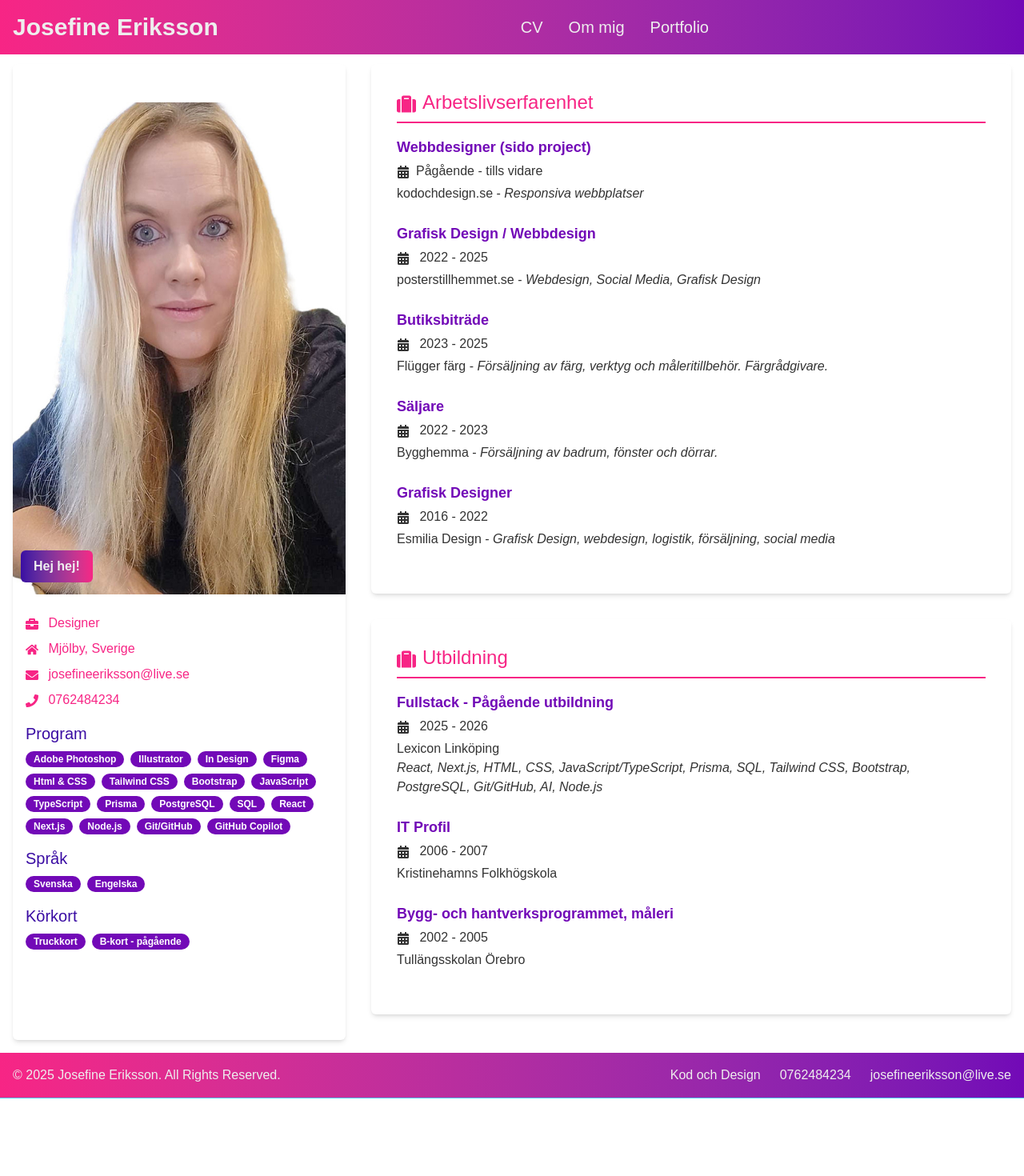
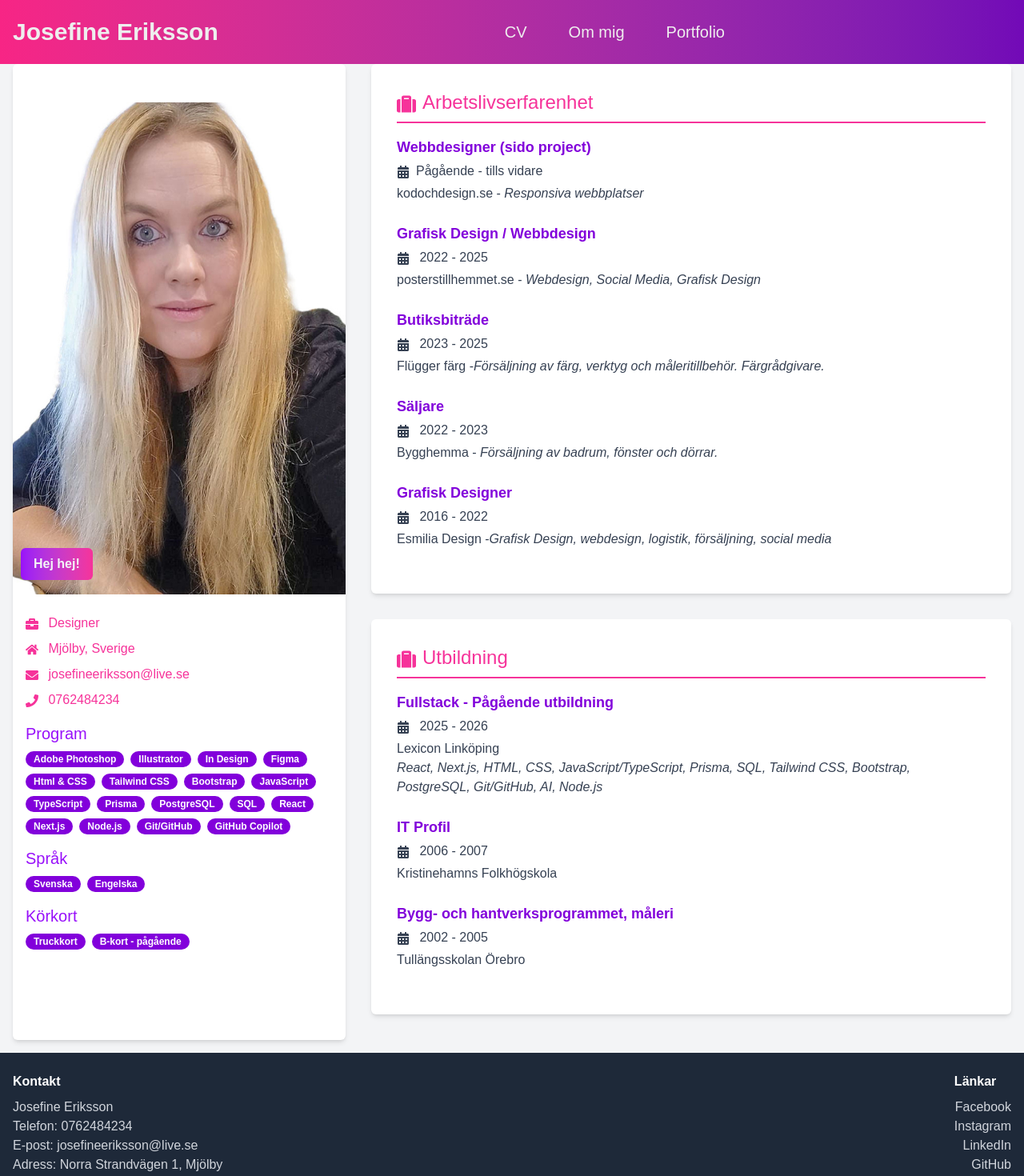
Before and after one commit to knixan/josefinecvportfolio, a Next.js app: page / in a window 1280 px wide. Shown: the top 1470 px of the page at 80% size. Before the commit the page ends 1373 px from the top, so only its background shows below. Built offline with nearby package versions, Linux system fonts and the light colour scheme.

Commit message:
ändrig av bakgrundsfärg

```diff
--- a/src/app/ommig/page.tsx
+++ b/src/app/ommig/page.tsx
@@ -2,14 +2,14 @@ import Link from "next/link";
 
 const AboutPage = () => {
   return (
-    <div className="max-w-4xl mx-auto px-4 mt-20">
+    <div className="max-w-4xl mx-auto px-4 mt-20 bg-gray-100 dark:bg-gray-900 text-gray-800 dark:text-gray-200">
       <main className="About-column">
         {/* Om mig */}
-        <section className="bg-[#ffffff] mb-8 p-8 rounded-md shadow-md text-light-beige">
-          <h2 className="text-[#f72585] border-b-2 border-[#f72585] pb-2 mb-4 text-2xl">
+        <section className="bg-white dark:bg-gray-800 mb-8 p-8 rounded-md shadow-md">
+          <h2 className="text-pink-500 dark:text-pink-400 border-b-2 border-pink-500 dark:border-pink-400 pb-2 mb-4 text-2xl">
             Om mig
           </h2>
-          <p className="mb-4 text-[#333333]">
+          <p className="mb-4 text-gray-700 dark:text-gray-300">
             Hej! Jag heter Josefine och är 40 år gammal. Jag har två
             tonårsdöttrar som är 15 och 16 år. Ursprungligen kommer jag från
             Örebro, men har bott i Hallsberg i 14 år. Den 1 augusti flyttar vi
@@ -30,15 +30,16 @@ const AboutPage = () => {
               allow="accelerometer; autoplay; clipboard-write; encrypted-media; gyroscope; picture-in-picture; web-share"
               referrerPolicy="strict-origin-when-cross-origin"
               allowFullScreen
+              className="w-full aspect-video"
             ></iframe>
           </div>
         </section>
         {/* Söker */}
-        <section className="bg-[#f5edfa] mb-8 p-8 rounded-md shadow-md text-light-beige">
-          <h2 className="text-[#f72585] border-b-2 border-[#cd95ae] pb-2 mb-4 text-2xl">
+        <section className="bg-gray-50 dark:bg-gray-700 mb-8 p-8 rounded-md shadow-md">
+          <h2 className="text-pink-500 dark:text-pink-400 border-b-2 border-pink-500 dark:border-pink-400 pb-2 mb-4 text-2xl">
             Söker
           </h2>
-          <p className="mb-4 text-[#333333]">
+          <p className="mb-4 text-gray-700 dark:text-gray-300">
             Just nu söker jag främst praktik då jag studerar till
             fullstackutvecklare på Lexicon i Linköping. Vi kommer i slutet av
             året att ha 12 veckors praktik som en del av utbildningen.
--- a/src/app/page.tsx
+++ b/src/app/page.tsx
@@ -34,9 +34,9 @@ const certifications = ["Truckkort", "B-kort - pågående"];
 
 const cvPage = () => {
   return (
-    <div className="container max-w-7xl mx-auto mt-16 p-4 flex gap-8 flex-wrap lg:flex-nowrap">
+    <div className="container max-w-7xl mx-auto mt-16 p-4 flex gap-8 flex-wrap lg:flex-nowrap bg-gray-100 dark:bg-gray-900 text-gray-800 dark:text-gray-200">
       {/* ASIDE */}
-      <aside className="left-column flex-none w-full lg:w-1/3 bg-[#ffffff] rounded-md shadow-md overflow-hidden">
+      <aside className="left-column flex-none w-full lg:w-1/3 bg-white dark:bg-gray-800 rounded-md shadow-md overflow-hidden">
         <div className="relative">
           <div className="w-full mt-12">
             <Image
@@ -44,35 +44,38 @@ const cvPage = () => {
               alt="Avatar"
               width={500}
               height={400}
+              className="object-cover"
             />
           </div>
-          <h2 className="absolute bottom-2.5 left-2.5 font-bold animate-bounce text-[#eeeeee] bg-gradient-to-r from-[#3a0ca3] to-[#f72585] px-4 py-2 rounded-md">
+          <h2 className="absolute bottom-2.5 left-2.5 font-bold animate-bounce text-gray-100 bg-gradient-to-r from-purple-600 to-pink-500 px-4 py-2 rounded-md">
             Hej hej!
           </h2>
         </div>
         {/* Info */}
         <div className="p-4">
-          <p className="my-2 text-[#f72585]">
+          <p className="my-2 text-pink-500 dark:text-pink-400">
             <FaBriefcase className="mr-2 inline-block" /> Designer
           </p>
-          <p className="my-2 text-[#f72585]">
+          <p className="my-2 text-pink-500 dark:text-pink-400">
             <FaHome className="mr-2 inline-block" /> Mjölby, Sverige
           </p>
-          <p className="my-2 text-[#f72585]">
+          <p className="my-2 text-pink-500 dark:text-pink-400">
             <FaEnvelope className="mr-2 inline-block" />{" "}
             josefineeriksson@live.se
           </p>
-          <p className="my-2 text-[#f72585]">
+          <p className="my-2 text-pink-500 dark:text-pink-400">
             <FaPhone className="mr-2 inline-block" /> 0762484234
           </p>
 
           {/* Färdigheter */}
-          <h3 className="mt-4 mb-2 text-xl text-[#3a0ca3]">Program</h3>
+          <h3 className="mt-4 mb-2 text-xl text-purple-600 dark:text-purple-400">
+            Program
+          </h3>
           <div className="flex flex-wrap gap-2 mb-4">
             {programs.map((program, index) => (
               <span
                 key={index}
-                className="bg-[#7209b7] text-white text-xs font-semibold px-2.5 py-0.5 rounded-full"
+                className="bg-purple-700 dark:bg-purple-600 text-white text-xs font-semibold px-2.5 py-0.5 rounded-full"
               >
                 {program}
               </span>
@@ -80,24 +83,28 @@ const cvPage = () => {
           </div>
 
           {/* Språk */}
-          <h3 className="mt-4 mb-2 text-xl text-[#3a0ca3]">Språk</h3>
+          <h3 className="mt-4 mb-2 text-xl text-purple-600 dark:text-purple-400">
+            Språk
+          </h3>
           <div className="flex flex-wrap gap-2 mb-4">
             {languages.map((language, index) => (
               <span
                 key={index}
-                className="bg-[#7209b7] text-white text-xs font-semibold px-2.5 py-0.5 rounded-full"
+                className="bg-purple-700 dark:bg-purple-600 text-white text-xs font-semibold px-2.5 py-0.5 rounded-full"
               >
                 {language}
               </span>
             ))}
           </div>
 
-          <h3 className="mt-4 text-xl mb-2 text-[#3a0ca3]">Körkort</h3>
+          <h3 className="mt-4 text-xl mb-2 text-purple-600 dark:text-purple-400">
+            Körkort
+          </h3>
           <div className="flex flex-wrap gap-2 mb-4">
             {certifications.map((certification, index) => (
               <span
                 key={index}
-                className="bg-[#7209b7] text-white text-xs font-semibold px-2.5 py-0.5 rounded-full"
+                className="bg-purple-700 dark:bg-purple-600 text-white text-xs font-semibold px-2.5 py-0.5 rounded-full"
               >
                 {certification}
               </span>
@@ -108,68 +115,70 @@ const cvPage = () => {
       {/* Main */}
       <main className="right-column flex-1 w-full lg:w-2/3">
         {/* Arbetslivserfarenhet */}
-        <section className="card bg-[#ffffff] mb-8 p-8 rounded-md shadow-md">
-          <h2 className="text-[#f72585] border-b-2 border-[#f72585] pb-2 mb-4 text-2xl">
+        <section className="card bg-white dark:bg-gray-800 mb-8 p-8 rounded-md shadow-md">
+          <h2 className="text-pink-500 dark:text-pink-400 border-b-2 border-pink-500 dark:border-pink-400 pb-2 mb-4 text-2xl">
             <FaSuitcase className="mr-2 inline-block" />
             Arbetslivserfarenhet
           </h2>
 
           <div className="job-entry mb-6">
-            <h5 className="font-bold text-[#7209b7] text-lg mb-1">
+            <h5 className="font-bold text-purple-700 dark:text-purple-400 text-lg mb-1">
               Webbdesigner (sido project)
             </h5>
-            <p className="my-1 text-[#333333]">
+            <p className="my-1 text-gray-700 dark:text-gray-300">
               <FaCalendarAlt className="mr-2 inline-block" />
               Pågående - tills vidare
             </p>
-            <p className="my-1 text-[#333333]">
+            <p className="my-1 text-gray-700 dark:text-gray-300">
               kodochdesign.se - <em>Responsiva webbplatser</em>
             </p>
           </div>
           <div className="job-entry mb-6">
-            <h5 className="font-bold text-[#7209b7] text-lg mb-1">
+            <h5 className="font-bold text-purple-700 dark:text-purple-400 text-lg mb-1">
               Grafisk Design / Webbdesign
             </h5>
-            <p className="my-1 text-[#333333]">
+            <p className="my-1 text-gray-700 dark:text-gray-300">
               <FaCalendarAlt className="mr-2 inline-block" /> 2022 - 2025
             </p>
-            <p className="my-1 text-[#333333]">
-              posterstillhemmet.se -{" "}
+            <p className="my-1 text-gray-700 dark:text-gray-300">
+              posterstillhemmet.se -
               <em> Webdesign, Social Media, Grafisk Design </em>
             </p>
           </div>
           <div className="job-entry mb-6">
-            <h5 className="font-bold text-[#7209b7] text-lg mb-1">
+            <h5 className="font-bold text-purple-700 dark:text-purple-400 text-lg mb-1">
               Butiksbiträde
             </h5>
-            <p className="my-1 text-[#333333]">
+            <p className="my-1 text-gray-700 dark:text-gray-300">
               <FaCalendarAlt className="mr-2 inline-block" /> 2023 - 2025
             </p>
-            <p className="my-1 text-[#333333]">
-              Flügger färg -{" "}
+            <p className="my-1 text-gray-700 dark:text-gray-300">
+              Flügger färg -
               <em>
                 Försäljning av färg, verktyg och måleritillbehör. Färgrådgivare.
               </em>
             </p>
           </div>
           <div className="job-entry mb-6">
-            <h5 className="font-bold text-[#7209b7] text-lg mb-1">Säljare</h5>
-            <p className="my-1 text-[#333333]">
+            <h5 className="font-bold text-purple-700 dark:text-purple-400 text-lg mb-1">
+              Säljare
+            </h5>
+            <p className="my-1 text-gray-700 dark:text-gray-300">
               <FaCalendarAlt className="mr-2 inline-block" /> 2022 - 2023
             </p>
-            <p className="my-1 text-[#333333]">
+            <p className="my-1 text-gray-700 dark:text-gray-300">
               Bygghemma - <em>Försäljning av badrum, fönster och dörrar.</em>
             </p>
           </div>
           <div className="job-entry mb-6">
-            <h5 className="font-bold text-[#7209b7] text-lg mb-1">
+            <h5 className="font-bold text-purple-700 dark:text-purple-400 text-lg mb-1">
               Grafisk Designer
             </h5>
-            <p className="my-1 text-[#333333]">
+            <p className="my-1 text-gray-700 dark:text-gray-300">
               <FaCalendarAlt className="mr-2 inline-block" /> 2016 - 2022
             </p>
-            <p className="my-1 text-[#333333]">
-              Esmilia Design -{" "}
+            <p className="my-1 text-gray-700 dark:text-gray-300">
+              Esmilia Design -
               <em>
                 Grafisk Design, webdesign, logistik, försäljning, social media
               </em>
@@ -177,20 +186,20 @@ const cvPage = () => {
           </div>
         </section>
         {/* Utbildning */}
-        <section className="card bg-[#ffffff] mb-8 p-8 rounded-md shadow-md">
-          <h2 className="text-[#f72585] border-b-2 border-[#f72585] pb-2 mb-4 text-2xl">
+        <section className="card bg-white dark:bg-gray-800 mb-8 p-8 rounded-md shadow-md">
+          <h2 className="text-pink-500 dark:text-pink-400 border-b-2 border-pink-500 dark:border-pink-400 pb-2 mb-4 text-2xl">
             <FaSuitcase className="mr-2 inline-block" />
             Utbildning
           </h2>
 
           <div className="education-entry mb-6">
-            <h5 className="font-bold text-[#7209b7] text-lg mb-1">
+            <h5 className="font-bold text-purple-700 dark:text-purple-400 text-lg mb-1">
               Fullstack - Pågående utbildning
             </h5>
-            <p className="my-1 text-[#333333]">
+            <p className="my-1 text-gray-700 dark:text-gray-300">
               <FaCalendarAlt className="mr-2 inline-block" /> 2025 - 2026
             </p>
-            <p className="my-1 text-[#333333]">
+            <p className="my-1 text-gray-700 dark:text-gray-300">
               Lexicon Linköping <br />
               <em>
                 React, Next.js, HTML, CSS, JavaScript/TypeScript, Prisma, SQL,
@@ -199,20 +208,26 @@ const cvPage = () => {
             </p>
           </div>
           <div className="education-entry mb-6">
-            <h5 className="font-bold text-[#7209b7] text-lg mb-1">IT Profil</h5>
-            <p className="my-1 text-[#333333]">
+            <h5 className="font-bold text-purple-700 dark:text-purple-400 text-lg mb-1">
+              IT Profil
+            </h5>
+            <p className="my-1 text-gray-700 dark:text-gray-300">
               <FaCalendarAlt className="mr-2 inline-block" /> 2006 - 2007
             </p>
-            <p className="my-1 text-[#333333]">Kristinehamns Folkhögskola</p>
+            <p className="my-1 text-gray-700 dark:text-gray-300">
+              Kristinehamns Folkhögskola
+            </p>
           </div>
           <div className="education-entry mb-6">
-            <h5 className="font-bold text-[#7209b7] text-lg mb-1">
+            <h5 className="font-bold text-purple-700 dark:text-purple-400 text-lg mb-1">
               Bygg- och hantverksprogrammet, måleri
             </h5>
-            <p className="my-1 text-[#333333]">
+            <p className="my-1 text-gray-700 dark:text-gray-300">
               <FaCalendarAlt className="mr-2 inline-block" /> 2002 - 2005
             </p>
-            <p className="my-1 text-[#333333]">Tullängsskolan Örebro</p>
+            <p className="my-1 text-gray-700 dark:text-gray-300">
+              Tullängsskolan Örebro
+            </p>
           </div>
         </section>
       </main>
--- a/src/components/Footer.tsx
+++ b/src/components/Footer.tsx
@@ -1,39 +1,64 @@
-import Link from "next/link";
-
 const Footer = () => {
   return (
-    <footer className="bg-gradient-to-r from-[#f72585] to-[#7209b7] w-full border-b border-[#4cc9f0]">
-      <div className="w-full mx-auto max-w-screen-xl p-4 md:flex md:items-center md:justify-between">
-        <span className="text-l text-[#eeeeee] sm:text-center">
-          © 2025{" "}
-          <Link href="http://kodochdesign.com/" className="hover:underline">
-            Josefine Eriksson
-          </Link>
-          . All Rights Reserved.
-        </span>
-        <ul className="flex flex-wrap items-center mt-3 text-l font-medium text-[#eeeeee] sm:mt-0">
+    <footer className="bg-gray-800 dark:bg-gray-900 text-gray-300 dark:text-gray-400 py-6">
+      <div className="container mx-auto px-4 flex flex-col md:flex-row justify-between items-center">
+        {/* Vänster kolumn: Kontaktinformation */}
+        <div className="mb-4 md:mb-0">
+          <h4 className="font-semibold text-white dark:text-gray-100 mb-2">
+            Kontakt
+          </h4>
+          <p>Josefine Eriksson</p>
+          <p>Telefon: 0762484234</p>
+          <p>E-post: josefineeriksson@live.se</p>
+          <p>Adress: Norra Strandvägen 1, Mjölby</p>
+        </div>
+
+        {/* Höger kolumn: Länkar */}
+        <div>
+          <h4 className="font-semibold text-white dark:text-gray-100 mb-2">
+            Länkar
+          </h4>
+          <ul className="flex flex-col items-end">
             <li>
-            <Link
-              href="https://kodochdesign.se"
-              className="hover:underline me-4 md:me-6"
+              <a
+                href="#"
+                className="hover:text-pink-500 dark:hover:text-pink-400"
               >
-              Kod och Design
-            </Link>
-          </li>
-          <li className="me-4 md:me-6">
-            <a href="tel:+46762484234" className="hover:underline">
-              0762484234
+                Facebook
               </a>
             </li>
             <li>
               <a
-              href="mailto:josefineeriksson@live.se"
-              className="hover:underline"
+                href="#"
+                className="hover:text-pink-500 dark:hover:text-pink-400"
               >
-              josefineeriksson@live.se
+                Instagram
+              </a>
+            </li>
+
+            <li>
+              <a
+                href="#"
+                className="hover:text-pink-500 dark:hover:text-pink-400"
+              >
+                LinkedIn
+              </a>
+            </li>
+            <li>
+              <a
+                href="#"
+                className="hover:text-pink-500 dark:hover:text-pink-400"
+              >
+                GitHub
               </a>
             </li>
           </ul>
+        </div>
+      </div>
+
+      {/* Copyright */}
+      <div className="text-center mt-4">
+        <p>© Josefine Eriksson Kod & Design 2025</p>
       </div>
     </footer>
   );
--- a/src/components/Navbar.tsx
+++ b/src/components/Navbar.tsx
@@ -7,13 +7,15 @@ import { FaBars, FaTimes } from "react-icons/fa";
 const Navbar = () => {
   const [isOpen, setIsOpen] = useState(false);
   const [isScrolled, setIsScrolled] = useState(false);
+  const [isMounted, setIsMounted] = useState(false);
 
   const toggleMenu = () => {
     setIsOpen(!isOpen);
   };
 
-  // Hanterar scroll-effekten
   useEffect(() => {
+    setIsMounted(true);
+
     const handleScroll = () => {
       if (window.scrollY > 50) {
         setIsScrolled(true);
@@ -39,7 +41,9 @@ const Navbar = () => {
       <div className="max-w-screen-xl flex flex-wrap items-center justify-between mx-auto p-4">
         <Link
           href="/"
-          className="self-center text-3xl font-bold whitespace-nowrap text-[#eeeeee]"
+          className={`self-center text-3xl font-bold whitespace-nowrap text-[#eeeeee] transition-transform duration-700 ease-in-out hidden sm:block ${
+            isMounted ? "translate-x-0" : "-translate-x-full"
+          }`}
         >
           Josefine Eriksson
         </Link>
@@ -70,41 +74,32 @@ const Navbar = () => {
           id="navbar-sticky"
         >
           <ul className="flex flex-col p-4 md:p-0 mt-4 font-medium rounded-lg md:space-x-8 md:flex-row md:mt-0 md:border-0 md:bg-transparent bg-[#7209b7]">
-            <li>
+            <li className="group rounded-full border-2 border-transparent transition-colors duration-300 md:hover:border-[#4cc9f0]">
               <Link
                 href="/"
-                className="group relative block py-2 px-3 text-xl text-[#eeeeee] transition-all duration-300 md:p-0"
+                className="block py-2 px-6 text-xl text-[#eeeeee] transition-all duration-300 md:p-2"
                 aria-current="page"
                 onClick={() => setIsOpen(false)}
               >
-                <span className="relative z-10 transition-colors duration-300 group-hover:text-[#3a0ca3] group-active:text-[#3a0ca3]">
-                  CV
-                </span>
-                <span className="absolute inset-0 bg-gradient-to-r from-[#4cc9f0] to-[#4361ee] opacity-0 group-hover:opacity-100 group-active:opacity-100 transition-opacity duration-300"></span>
+                CV
               </Link>
             </li>
-            <li>
+            <li className="group rounded-full border-2 border-transparent transition-colors duration-300 md:hover:border-[#4cc9f0]">
               <Link
                 href="/ommig"
-                className="group relative block py-2 px-3 text-xl text-[#eeeeee] transition-all duration-300 md:p-0"
+                className="block py-2 px-6 text-xl text-[#eeeeee] transition-all duration-300 md:p-2"
                 onClick={() => setIsOpen(false)}
               >
-                <span className="relative z-10 transition-colors duration-300 group-hover:text-[#3a0ca3] group-active:text-[#3a0ca3]">
-                  Om mig
-                </span>
-                <span className="absolute inset-0 bg-gradient-to-r from-[#4cc9f0] to-[#4361ee] opacity-0 group-hover:opacity-100 group-active:opacity-100 transition-opacity duration-300"></span>
+                Om mig
               </Link>
             </li>
-            <li>
+            <li className="group rounded-full border-2 border-transparent transition-colors duration-300 md:hover:border-[#4cc9f0]">
               <Link
                 href="/portfolio"
-                className="group relative block py-2 px-3 text-xl text-[#eeeeee] transition-all duration-300 md:p-0"
+                className="block py-2 px-6 text-xl text-[#eeeeee] transition-all duration-300 md:p-2"
                 onClick={() => setIsOpen(false)}
               >
-                <span className="relative z-10 transition-colors duration-300 group-hover:text-[#3a0ca3] group-active:text-[#3a0ca3]">
-                  Portfolio
-                </span>
-                <span className="absolute inset-0 bg-gradient-to-r from-[#4cc9f0] to-[#4361ee] opacity-0 group-hover:opacity-100 group-active:opacity-100 transition-opacity duration-300"></span>
+                Portfolio
               </Link>
             </li>
           </ul>
```
Also changed, not shown: src/app/portfolio/page.tsx (+24 -24 lines). Lines whose indentation alone changed are shown as unchanged.
